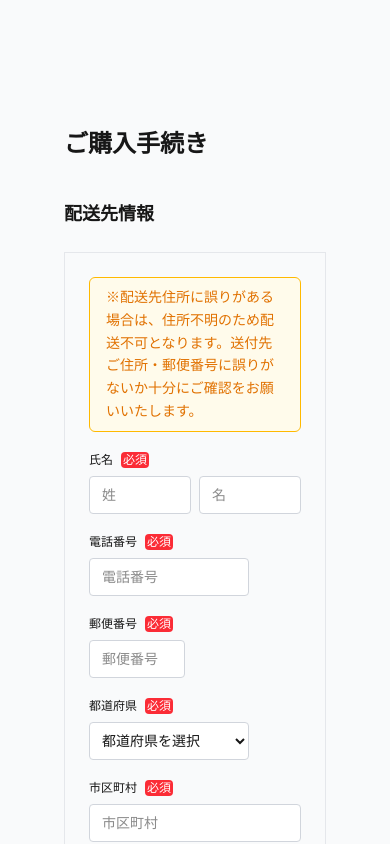
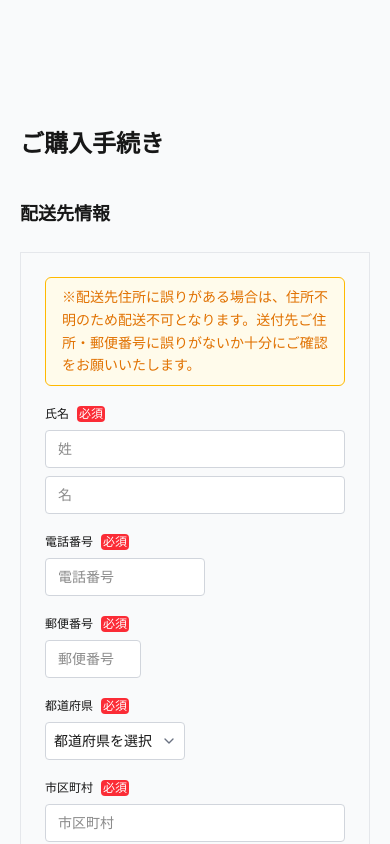
Before and after one commit to daisukemaki1003/Nagisa-assignment, a Next.js app: page / in a window 390 px wide. Shown: the top 844 px of the page. Built offline with nearby package versions, Linux system fonts and the light colour scheme.

Commit message:
Update layout and styling in Home page: adjust padding in main section and modify input section layout for better responsiveness

```diff
--- a/app/page.tsx
+++ b/app/page.tsx
@@ -93,7 +93,7 @@ export default function Home() {
 
   return (
     <div className="min-h-screen w-full bg-gray-50 font-sans">
-      <main className="mx-auto max-w-3xl px-16 py-32">
+      <main className="mx-auto max-w-3xl px-5 py-32">
         <h1 className="text-2xl font-bold">ご購入手続き</h1>
 
         <form className="mt-10 flex flex-col gap-10">
@@ -107,7 +107,7 @@ export default function Home() {
               </Message>
 
               <InputSection title="氏名" required={true}>
-                <div className="flex gap-2">
+                <div className="flex gap-2 sm:flex-row flex-col">
                   <CustomInput
                     placeholder="姓"
                     value={formData.lastName}
--- a/components/Select.tsx
+++ b/components/Select.tsx
@@ -1,4 +1,6 @@
 import {type SelectHTMLAttributes} from "react";
+
+import {ChevronDown} from "lucide-react";
 
 type CustomSelectProps = SelectHTMLAttributes<HTMLSelectElement> & {
   isError?: boolean;
@@ -33,9 +35,16 @@ export function CustomSelect({
 
   return (
     <div className="flex w-full flex-col">
-      <select {...rest} className={selectClasses.join(" ")} aria-invalid={isError}>
-        {children}
-      </select>
+      <div className="relative w-fit">
+        <select
+          {...rest}
+          className={selectClasses.concat("appearance-none", "pr-8").join(" ")}
+          aria-invalid={isError}
+        >
+          {children}
+        </select>
+        <ChevronDown className="pointer-events-none absolute right-2 top-1/2 h-4 w-4 -translate-y-1/2 text-gray-500" />
+      </div>
       {isError && errorMessage ? (
         <span className="mt-1 text-xs text-red-600" role="alert">
           {errorMessage}
```
